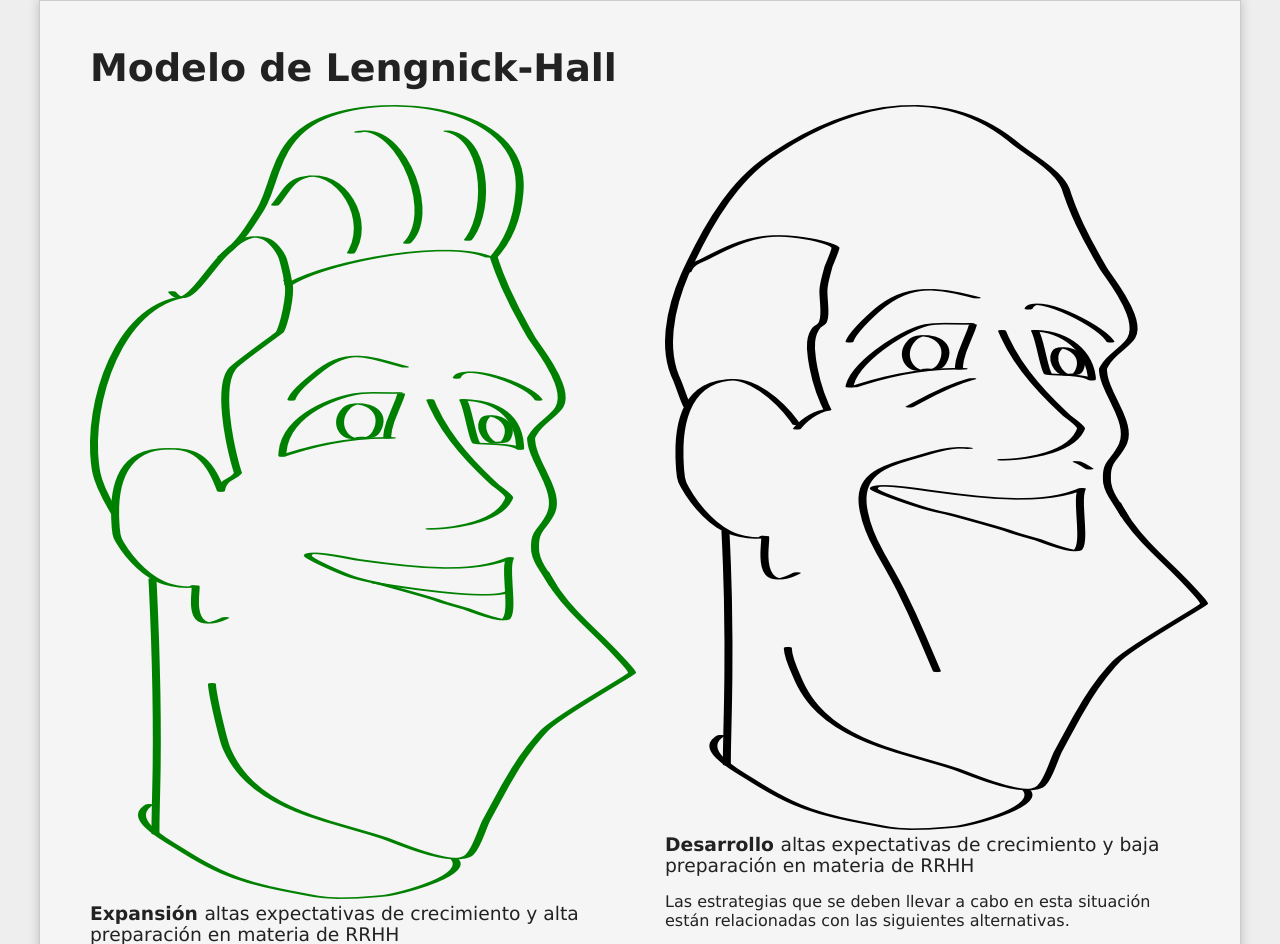
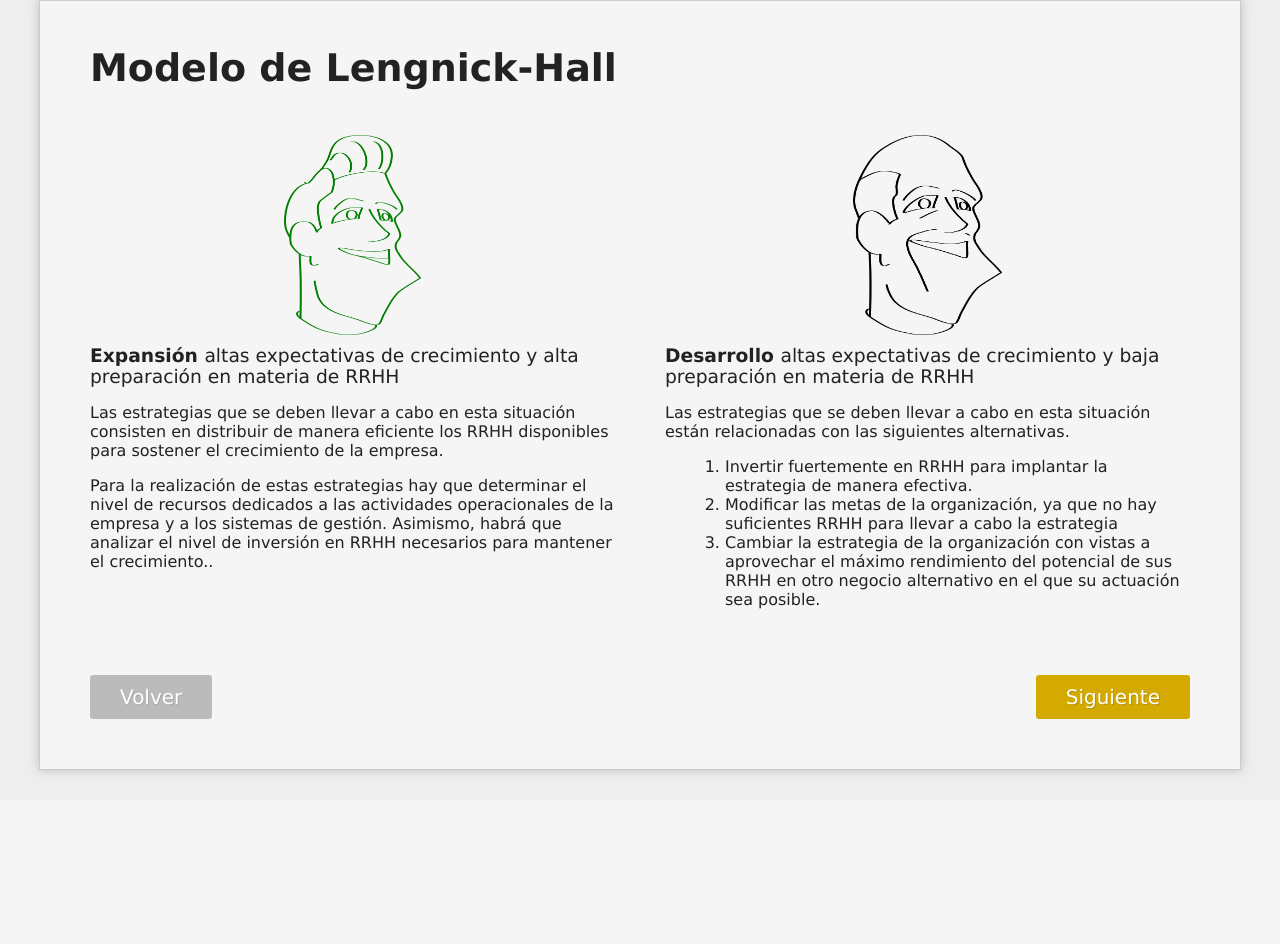
Before and after one commit to Sauco82/aprendiendo-frontend, a PHP site: page /pagina3c.html in a window 1280 px wide. Shown: the top 944 px of the page. After the commit the page ends 777 px from the top, so only its background shows below. Run offline with PHP 8.4, Linux system fonts and the light colour scheme.

Commit message:
pequenio hack para adaptarimagenes a dos columnas

```diff
--- a/pagina3c.html
+++ b/pagina3c.html
@@ -10,14 +10,14 @@
 		<div class="container libro">
 			<h1>Modelo de Lengnick-Hall</h1>
 			<div class="izquierda">
-				<img src="prefeto.png">
+				<img class="img_contexto" src="prefeto.png">
 				<h3>Expansión <span class="rendimiento_potencial">altas expectativas de crecimiento y alta preparación en materia de RRHH</span></h3>
 				<p>Las estrategias que se deben llevar a cabo en esta situación consisten en distribuir de manera eficiente los RRHH disponibles para sostener el crecimiento de la empresa.</p>
 				<p>Para la realización de estas estrategias hay que determinar el nivel de recursos dedicados a las actividades operacionales de la empresa y a los sistemas de gestión. Asimismo, habrá que analizar el nivel de inversión en RRHH necesarios para mantener el crecimiento..</p>
 			</div>
 
 			<div class="derecha">
-				<img src="limite.png">
+				<img class="img_contexto" src="limite.png">
 				<h3>Desarrollo <span class="rendimiento_potencial">altas expectativas de crecimiento y baja preparación en materia de RRHH</span></h3>
 				<p>Las estrategias que se deben llevar a cabo en esta situación están relacionadas con las siguientes alternativas.</p>
 				<ol>
--- a/style.css
+++ b/style.css
@@ -69,7 +69,7 @@ span.rendimiento_potencial {font-weight:normal;}
 }
 .cuatro_columnas .primera,.cuatro_columnas .segunda,.cuatro_columnas .tercera{margin-right: 33px}
 
-.cuatro_columnas img{
+.cuatro_columnas img,.img_contexto{
 	height: 200px;
 	margin: 30px auto 10px auto;
 	display: block;
```
